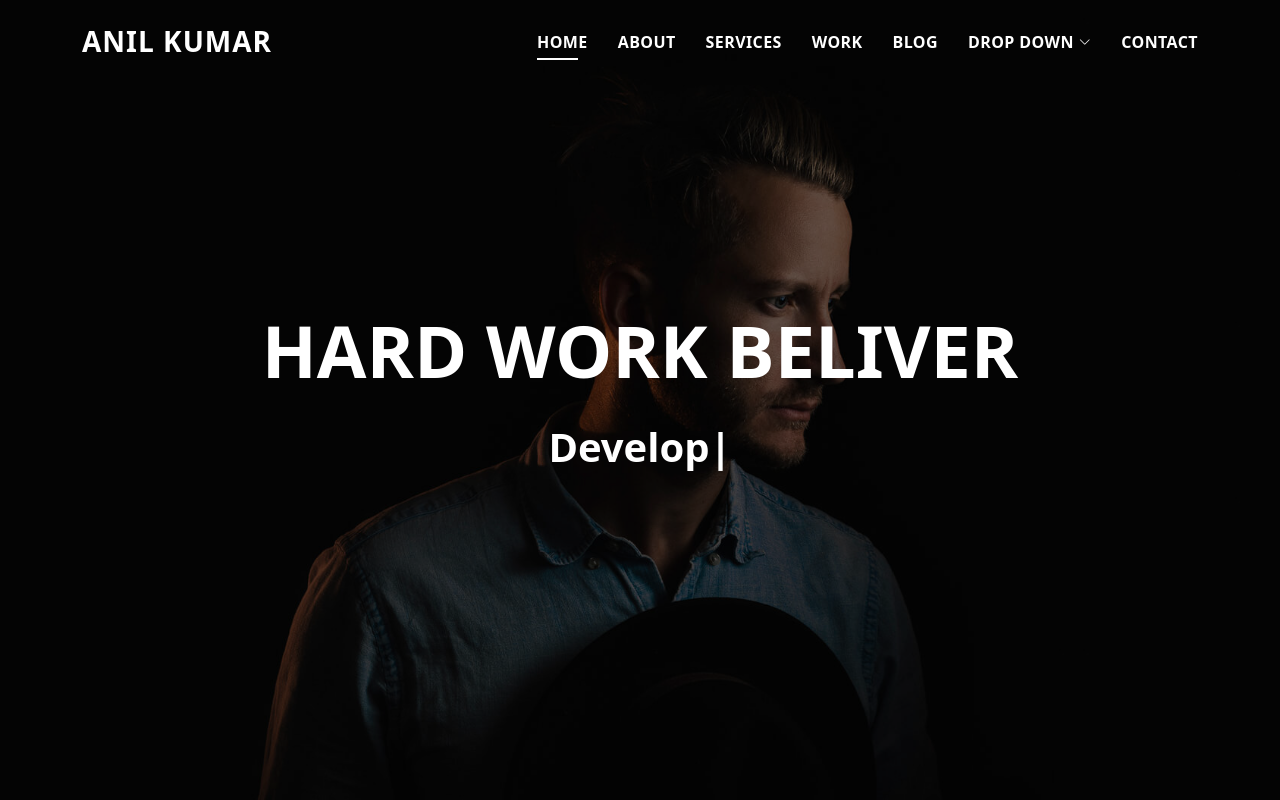
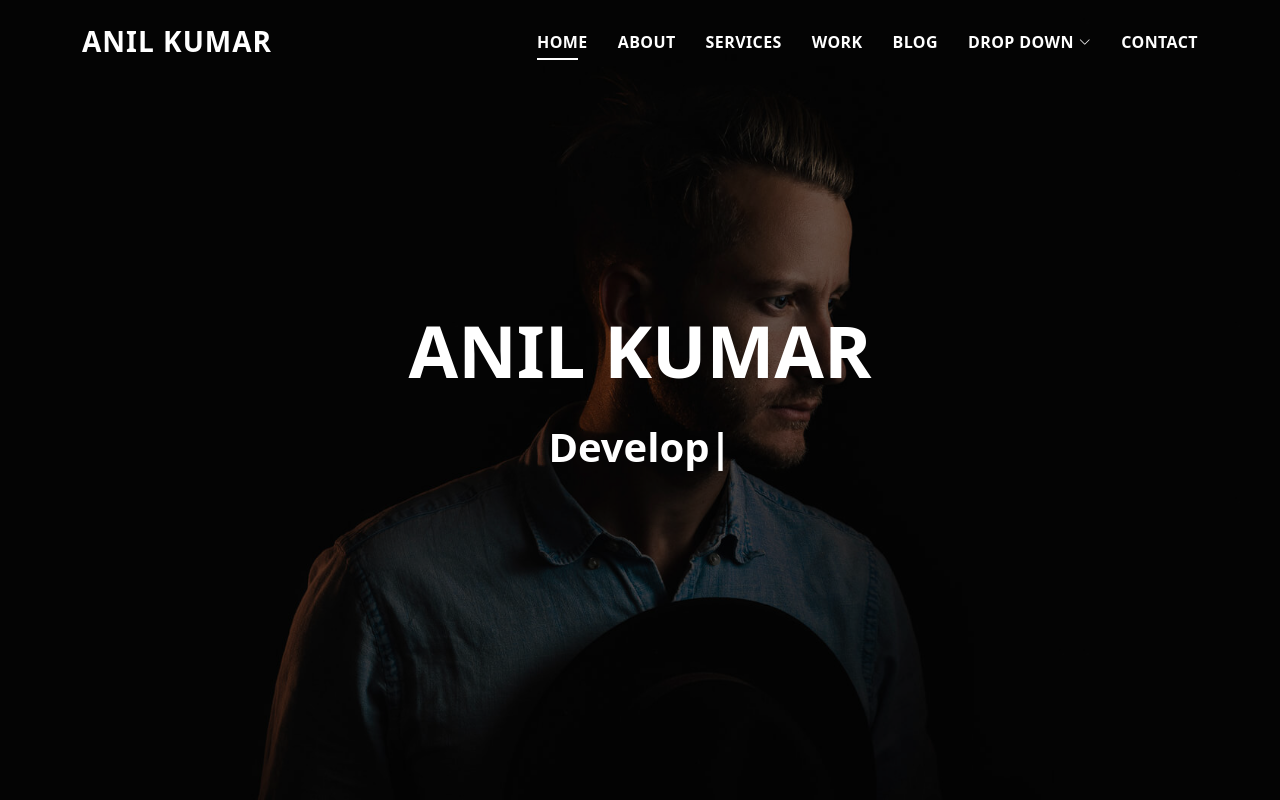
Before and after one commit to Nakulurianilkumar2004/website_bootstrap2, a plain HTML site: page index.html in a window 1280 px wide. Shown: the top 800 px of the page. Drawn offline with Linux system fonts and the light colour scheme.

Commit message:
Update index.html

```diff
--- a/index.html
+++ b/index.html
@@ -79,7 +79,7 @@
       <div class="table-cell">
         <div class="container">
           <!--<p class="display-6 color-d">Hello, world!</p>-->
-          <h1 class="hero-title mb-4">HARD WORK BELIVER</h1>
+          <h1 class="hero-title mb-4">ANIL KUMAR</h1>
           <p class="hero-subtitle"><span class="typed" data-typed-items="Designer, Developer, Freelancer, Photographer"></span></p>
           <!-- <p class="pt-3"><a class="btn btn-primary btn js-scroll px-4" href="#about" role="button">Learn More</a></p> -->
         </div>
```
